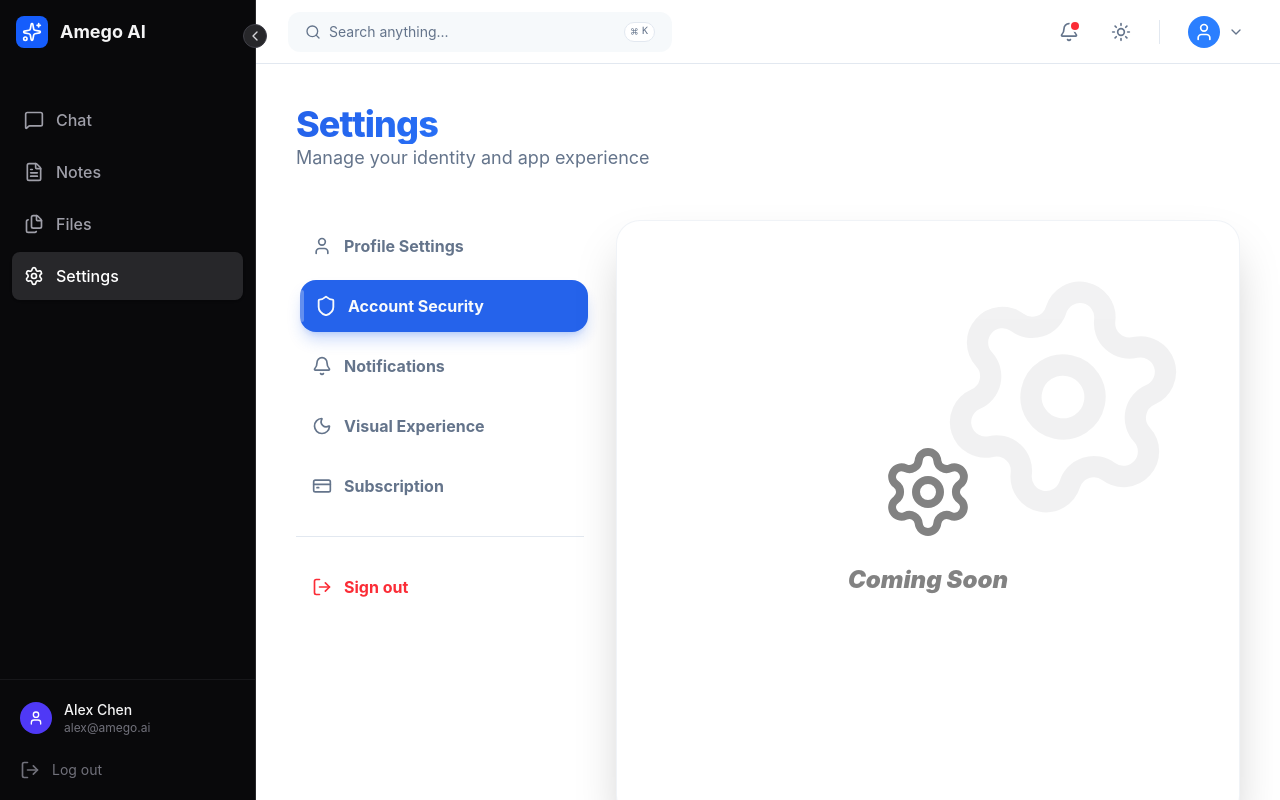
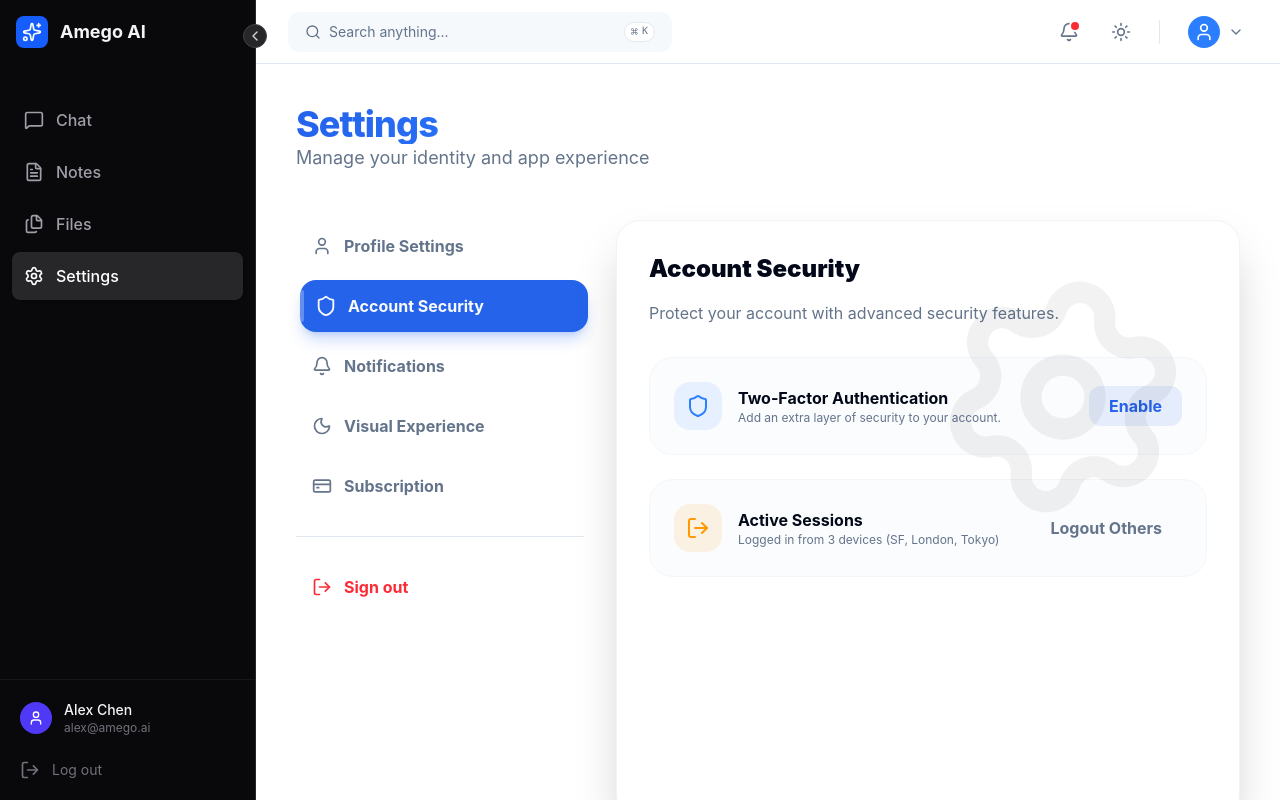
Before and after one commit to kalyan-1845/amego, a React (Vite) app: page /settings in a window 1280 px wide. Both pictures are taken after a click on the button "Account Security". Built offline with nearby package versions, Linux system fonts and the light colour scheme.

Commit message:
settings page with profile and appearance management tabs

```diff
--- a/package.json
+++ b/package.json
@@ -7,7 +7,8 @@
     "dev": "vite",
     "dev:go": "cd backend-go && go run main.go",
     "dev:python": "cd backend-python && python main.py",
-    "dev:all": "concurrently \"npm run dev\" \"npm run dev:go\" \"npm run dev:python\"",
+    "dev:backends": "concurrently -n \"GO,PY\" -c \"cyan,yellow\" \"npm run dev:go\" \"npm run dev:python\"",
+    "dev:all": "concurrently -n \"WEB,BACK\" -c \"blue,magenta\" \"npm run dev\" \"npm run dev:backends\"",
     "build": "tsc -b && vite build",
     "lint": "eslint .",
     "preview": "vite preview"
--- a/src/pages/SettingsPage.tsx
+++ b/src/pages/SettingsPage.tsx
@@ -238,11 +238,83 @@
               </motion.div>
             )}
 
-            {activeTab !== 'profile' && activeTab !== 'appearance' && (
-               <div className="flex flex-col items-center justify-center h-full text-center opacity-50 grayscale">
-                    <Settings className="h-24 w-24 mb-6 animate-spin-slow" />
-                    <h3 className="text-2xl font-black italic">Coming Soon</h3>
-               </div>
+            {activeTab === 'security' && (
+              <motion.div
+                key="security"
+                initial={{ opacity: 0, x: 20 }}
+                animate={{ opacity: 1, x: 0 }}
+                exit={{ opacity: 0, x: -20 }}
+                className="space-y-8"
+              >
+                <div className="space-y-4">
+                  <h3 className="text-2xl font-black">Account Security</h3>
+                  <p className="text-muted-foreground">Protect your account with advanced security features.</p>
+                </div>
+
+                <div className="space-y-6">
+                  <div className="p-6 bg-muted/30 rounded-3xl border border-border/30 flex items-center justify-between">
+                    <div className="flex items-center gap-4">
+                      <div className="h-12 w-12 rounded-2xl bg-blue-500/10 flex items-center justify-center text-blue-500">
+                        <Shield className="h-6 w-6" />
+                      </div>
+                      <div>
+                        <p className="font-bold">Two-Factor Authentication</p>
+                        <p className="text-xs text-muted-foreground">Add an extra layer of security to your account.</p>
+                      </div>
+                    </div>
+                    <button className="px-5 py-2 bg-primary/10 text-primary font-bold rounded-xl hover:bg-primary/20 transition-all">Enable</button>
+                  </div>
+
+                  <div className="p-6 bg-muted/30 rounded-3xl border border-border/30 flex items-center justify-between">
+                    <div className="flex items-center gap-4">
+                      <div className="h-12 w-12 rounded-2xl bg-amber-500/10 flex items-center justify-center text-amber-500">
+                        <LogOut className="h-6 w-6" />
+                      </div>
+                      <div>
+                        <p className="font-bold">Active Sessions</p>
+                        <p className="text-xs text-muted-foreground">Logged in from 3 devices (SF, London, Tokyo)</p>
+                      </div>
+                    </div>
+                    <button className="px-5 py-2 text-muted-foreground font-bold hover:text-red-500 transition-all">Logout Others</button>
+                  </div>
+                </div>
+              </motion.div>
+            )}
+
+            {activeTab === 'billing' && (
+              <motion.div
+                key="billing"
+                initial={{ opacity: 0, x: 20 }}
+                animate={{ opacity: 1, x: 0 }}
+                exit={{ opacity: 0, x: -20 }}
+                className="space-y-8"
+              >
+                <div className="space-y-4">
+                  <h3 className="text-2xl font-black">Subscription Plan</h3>
+                  <p className="text-muted-foreground">You are currently on the Pro Plan.</p>
+                </div>
+
+                <div className="p-8 bg-gradient-to-br from-primary to-indigo-600 rounded-[32px] text-white shadow-2xl relative overflow-hidden group">
+                  <div className="relative z-10">
+                    <div className="flex justify-between items-start mb-12">
+                      <div>
+                        <span className="px-3 py-1 bg-white/20 backdrop-blur rounded-full text-[10px] uppercase font-black tracking-widest">Active Plan</span>
+                        <h4 className="text-3xl font-black mt-2">Pro Member</h4>
+                      </div>
+                      <CreditCard className="h-10 w-10 opacity-50 group-hover:scale-110 transition-transform" />
+                    </div>
+                    <div className="space-y-2 mb-8">
+                       <p className="text-white/70 text-sm font-medium">Billed Monthly</p>
+                       <p className="text-4xl font-black">$29<span className="text-lg font-normal opacity-50">/mo</span></p>
+                    </div>
+                    <div className="flex gap-4">
+                      <button className="px-6 py-3 bg-white text-primary font-black rounded-xl hover:scale-105 transition-all active:scale-95">Upgrade Plan</button>
+                      <button className="px-6 py-3 bg-white/10 backdrop-blur text-white font-bold rounded-xl hover:bg-white/20 transition-all">Manage Billing</button>
+                    </div>
+                  </div>
+                  <div className="absolute -bottom-12 -right-12 h-64 w-64 bg-white/10 rounded-full blur-3xl" />
+                </div>
+              </motion.div>
             )}
           </AnimatePresence>
         </div>
```
